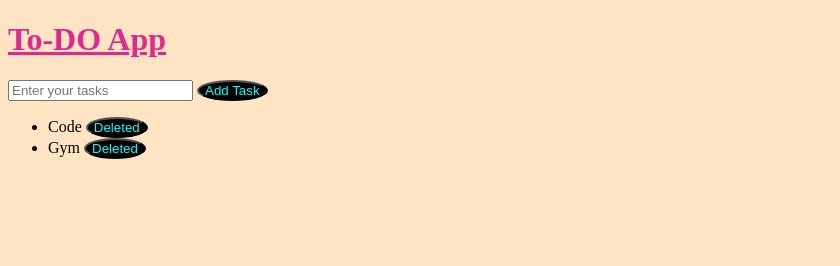
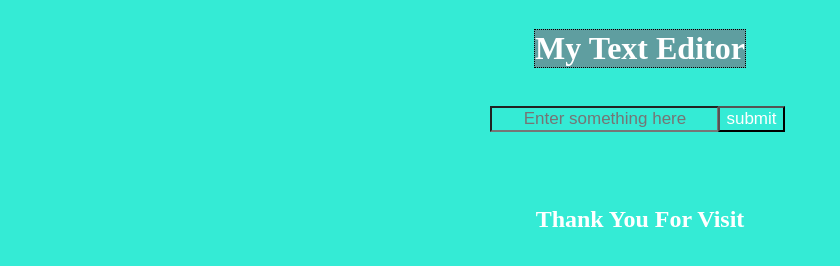
Before and after one commit to fahadi04/WebDevelopment, a plain HTML site: page index.html in a window 1280 px wide. Shown: the whole page, without its empty margins (0-840 px from the left). Drawn offline with Linux system fonts and the light colour scheme.

Commit message:
Add files via upload

```diff
--- a/app.js
+++ b/app.js
@@ -1,41 +1,11 @@
+let inp = document.querySelector("#text");
+let p = document.querySelector("p");
 let btn = document.querySelector("button");
-let ul = document.querySelector("ul");
-let inp = document.querySelector("input");
 
-// Addition of task is going on
-btn.addEventListener("click", function () {
-    let item = document.createElement("li");
-    item.innerText = inp.value;
+inp.addEventListener("input", function () {
+    console.log(inp.value);
 
-
-    let dltbtn = document.createElement("button");
-    dltbtn.innerText = "Delete";
-    dltbtn.classList.add("delete");
-
-
-    item.appendChild(dltbtn);
-    ul.appendChild(item);
-    inp.value = "";
-
+    btn.addEventListener("click", function () {
+        p.innerText = inp.value;
+    });
 });
-
-// This is used for deleting the existing value in HTML only
-
-// let dltbtns = document.querySelectorAll(".delete");
-// for (dltbtn of dltbtns) {
-//     dltbtn.addEventListener("click", function () {
-//         let par = this.parentElement;
-//         console.log(par);
-//         par.remove();
-//     });
-// }
-
-
-//  Using Event Delegation Deletion of task is performing
-ul.addEventListener("click", function (event) {
-    if (event.target.nodeName == "BUTTON") {
-        let listItem = event.target.parentElement;
-        listItem.remove();  /// Navigation
-        console.log("deleted");
-    }
-});
--- a/index.html
+++ b/index.html
@@ -4,18 +4,27 @@
 <head>
     <meta charset="UTF-8">
     <meta name="viewport" content="width=device-width, initial-scale=1.0">
-    <title>To-Do</title>
+    <title>Document</title>
     <link rel="stylesheet" href="style.css">
 </head>
 
 <body>
-    <h1>To-DO App</h1>
-    <input placeholder="Enter your tasks" />
-    <button>Add task</button>
-    <ul>
-        <li>Code <button class="delete">Deleted</button></li>
-        <li>Gym <button class="delete">Deleted</button></li>
-    </ul>
+    <header>
+        <h1>My Text Editor</h1>
+    </header>
+    <main>
+        <p></p>
+        <div>
+            <input placeholder="Enter something here" id="text">
+            <button>submit</button>
+        </div>
+    </main>
+    <br><br><br>
+    <footer>
+        <div>
+            <h2>Thank You For Visit</h2>
+        </div>
+    </footer>
     <script src="app.js"></script>
 </body>
 
--- a/style.css
+++ b/style.css
@@ -1,17 +1,30 @@
-body {
-    background-color: bisque;
-    text-shadow: 0cap;
+* {
+    text-align: center;
+    background-color: #34ebd5;
+    color: white;
+}
+
+div {
+    width: 25%;
+    display: inline-block;
+    font-size: 1rem;
+    color: rgb(255, 255, 255);
 
 }
 
-h1 {
-    color: rgb(223, 41, 141);
-    text-decoration: underline;
+input {
+    font-size: 17px;
+    margin: -5px
 }
 
 button {
-    color: aqua;
-    background-color: black;
-    border-radius: 50%;
-    text-transform: capitalize;
+    color: rgb(255, 255, 255);
+    font-size: 17px;
 }
+
+h1 {
+    display: inline-block;
+    border: 1px dotted black;
+    background-color: cadetblue;
+    color: white;
+}
```
